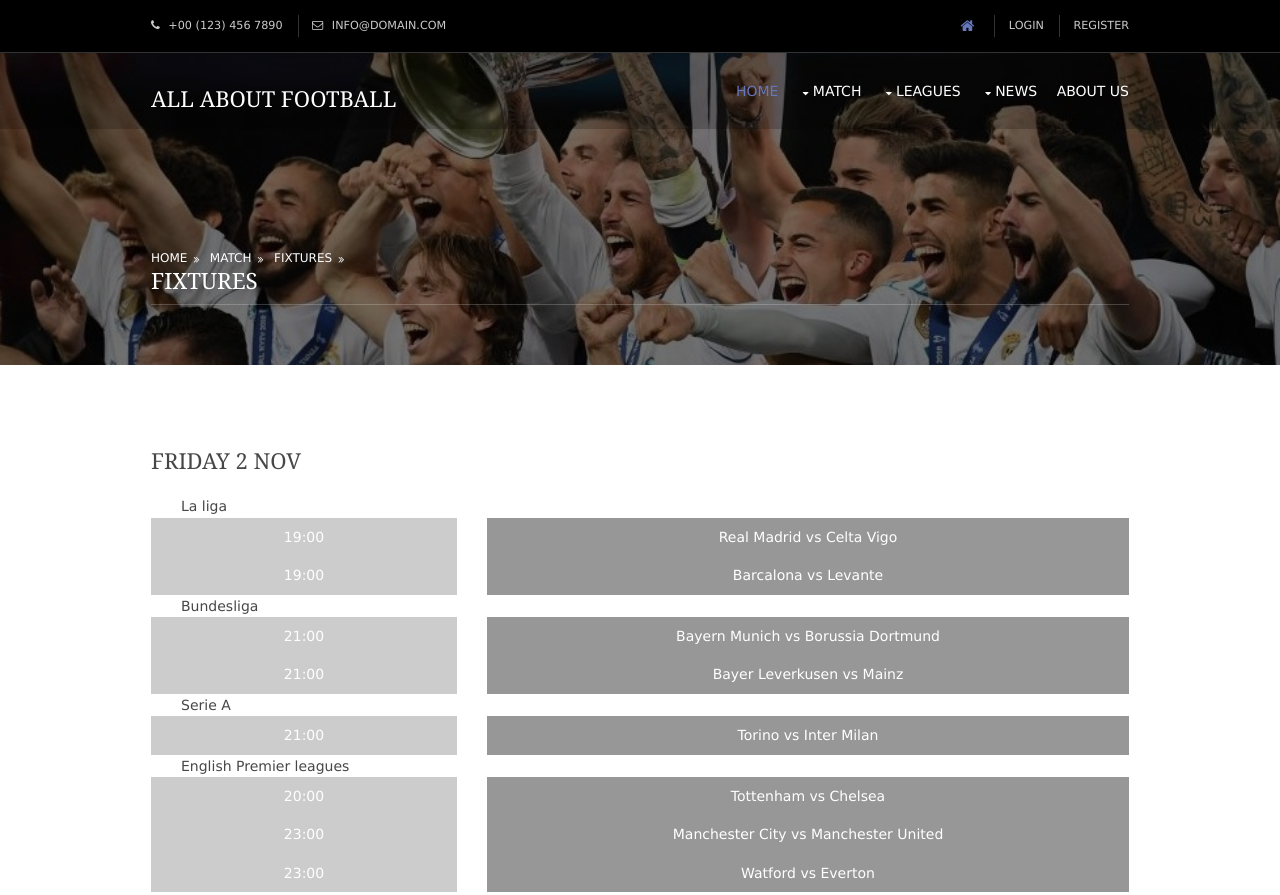
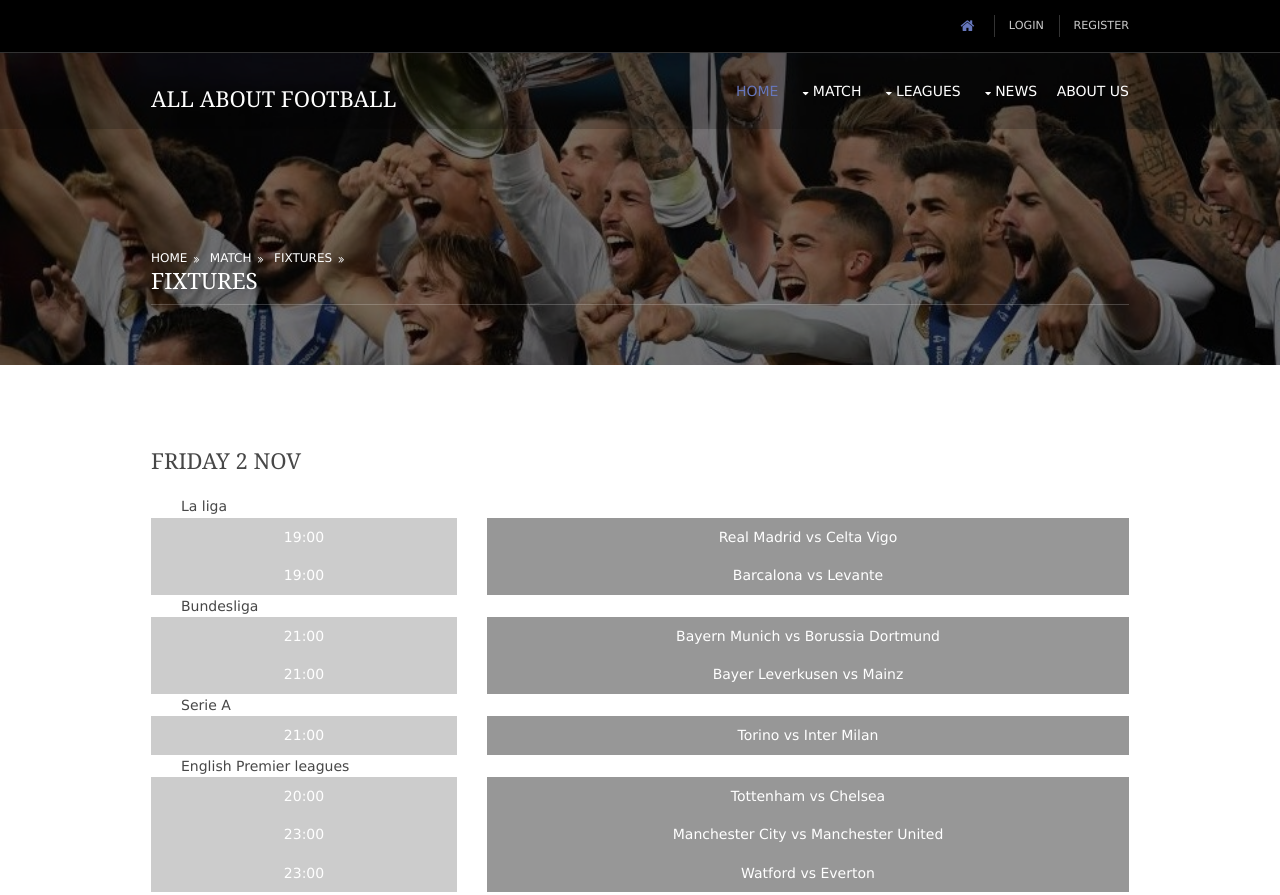
Before and after one commit to faridderaman/faridderaman.github.io, a plain HTML site: page pages/fixture.html in a window 1280 px wide. Shown: the top 895 px of the page. Drawn offline with Linux system fonts and the light colour scheme.

Commit message:
Update fixture.html

```diff
--- a/pages/fixture.html
+++ b/pages/fixture.html
@@ -29,12 +29,7 @@ Licence URI: http://www.os-templates.com/template-terms
 <div class="wrapper row0">
   <div id="topbar" class="hoc clear">
     <!-- ################################################################################################ -->
-    <div class="fl_left">
-      <ul>
-        <li><i class="fa fa-phone"></i> +00 (123) 456 7890</li>
-        <li><i class="fa fa-envelope-o"></i> info@domain.com</li>
-      </ul>
-    </div>
+
     <div class="fl_right">
       <ul>
         <li><a href="../index.html"><i class="fa fa-lg fa-home"></i></a></li>
@@ -319,7 +314,7 @@ Licence URI: http://www.os-templates.com/template-terms
 <div class="wrapper row5">
   <div id="copyright" class="hoc clear">
     <!-- ################################################################################################ -->
-    <p class="fl_left">Copyright &copy; 2016 - All Rights Reserved - <a href="#">Domain Name</a></p>
+
 
     <!-- ################################################################################################ -->
   </div>
```
